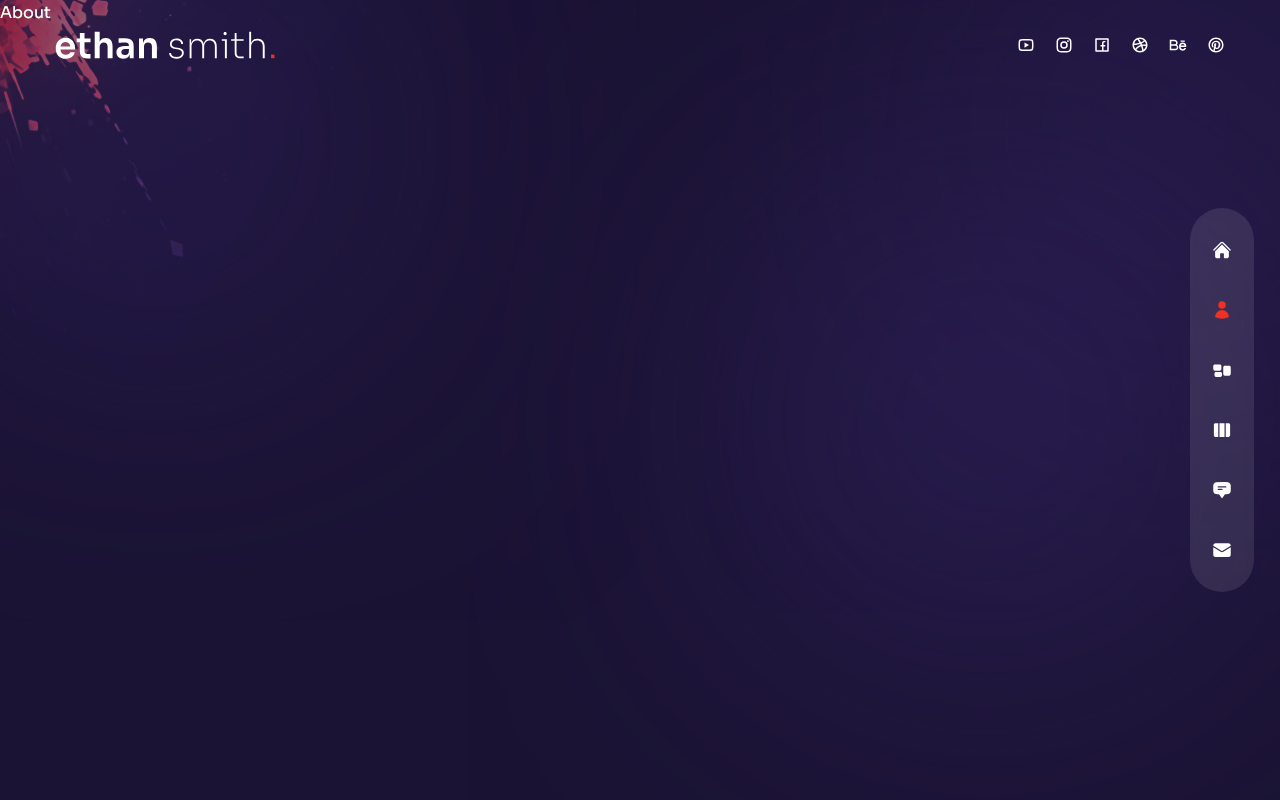
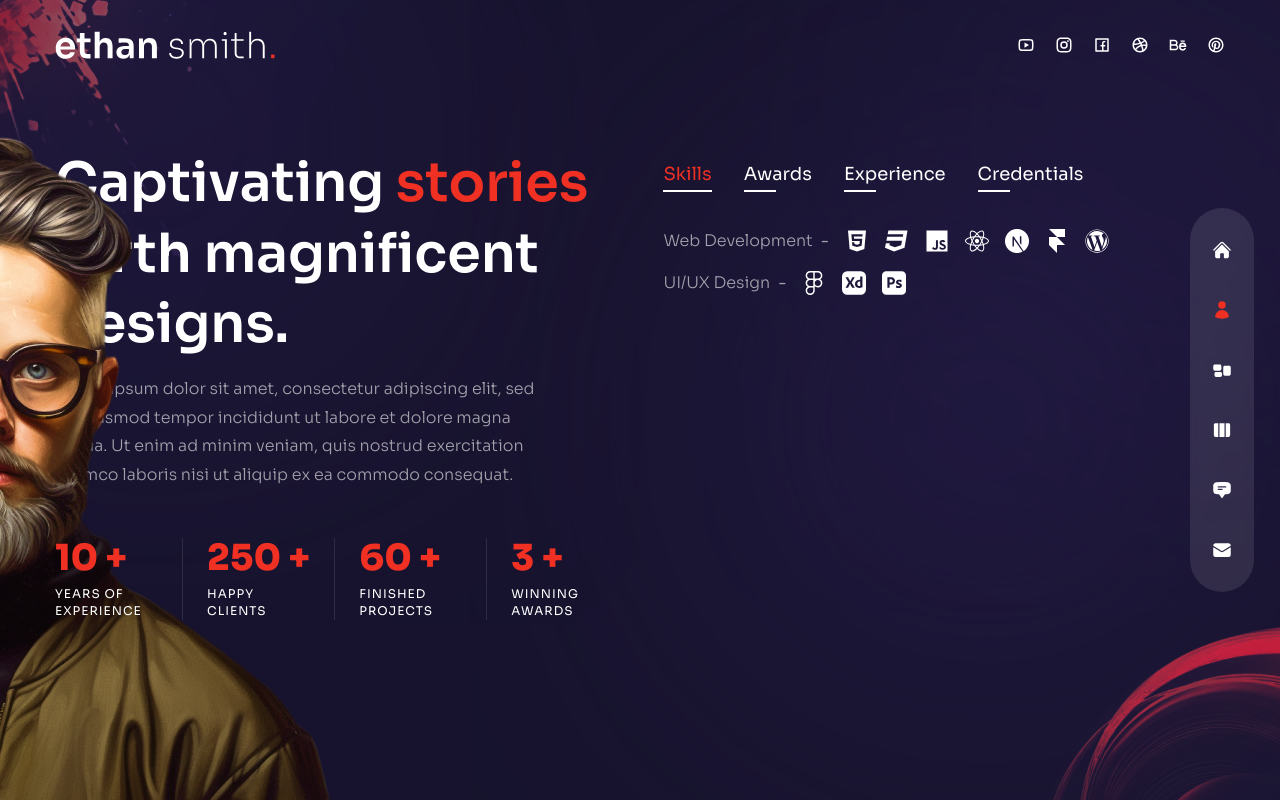
Before and after one commit to freetimezp/js-portfolio-22-web-dev, a Next.js app: page /about in a window 1280 px wide. Built offline with nearby package versions, Linux system fonts and the light colour scheme.

Commit message:
09. js-portfolio-22-web-dev. About Pages.

```diff
--- a/components/Circles.js
+++ b/components/Circles.js
@@ -1,5 +1,18 @@
+import Image from "next/image";
+
 const Circles = () => {
-  return <div>Circles</div>;
+  return (
+    <div className="w-[200px] xl:w-[300px] absolute -right-16 -bottom-2 mix-blend-color-dodge
+    animate-pulse duration-75 z-10">
+      <Image
+        src={'/circles.png'}
+        alt="circles"
+        width={260}
+        height={200}
+        className="w-full h-full"
+      />
+    </div>
+  );
 };
 
 export default Circles;
--- a/pages/about/index.js
+++ b/pages/about/index.js
@@ -1,8 +1,19 @@
+/* eslint-disable react/jsx-key */
+import React, { useState } from 'react';
+
+import { motion } from 'framer-motion';
+import { fadeIn } from '../../variants';
+
 import { FaHtml5, FaCss3, FaJs, FaReact, FaWordpress, FaFigma } from 'react-icons/fa';
 import { SiNextdotjs, SiFramer, SiAdobexd, SiAdobephotoshop } from 'react-icons/si';
 
+import Avatar from '../../components/Avatar';
+import Circles from '../../components/Circles';
+
+import CountUp from 'react-countup';
+
 //  data
-const aboutData = [
+export const aboutData = [
    {
       title: 'skills',
       info: [
@@ -74,7 +85,147 @@
 ];
 
 const About = () => {
-  return <div>About</div>;
+   const [index, setIndex] = useState(0);
+
+   return (
+      <div className='h-full bg-primary/30 py-32 text-center xl:text-left'>
+         <Circles />
+
+         <motion.div
+            className='hidden xl:flex absolute bottom-0 -left-[370px]'
+            variants={fadeIn('right', 0.2)}
+            initial="hidden"
+            animate="show"
+            exit="hidden"
+         >
+            <Avatar />
+         </motion.div>
+
+         <div className="container mx-auto h-full flex flex-col items-center xl:flex-row
+      gap-x-6">
+            <div className='flex-1 flex flex-col justify-center'>
+               <motion.h2
+                  variants={fadeIn('right', 0.2)}
+                  initial="hidden"
+                  animate="show"
+                  exit="hidden"
+                  className='h2'
+               >
+                  Captivating <span className='text-accent'>stories</span> birth magnificent designs.
+               </motion.h2>
+               <motion.p
+                  variants={fadeIn('right', 0.4)}
+                  initial="hidden"
+                  animate="show"
+                  exit="hidden"
+                  className='max-w-[500px] mx-auto xl:mx-0 mb-6 xl:mb-12 px-2 xl:px-0'
+               >
+                  Lorem ipsum dolor sit amet, consectetur adipiscing elit, sed
+                  do eiusmod tempor incididunt ut labore et dolore magna aliqua.
+                  Ut enim ad minim veniam, quis nostrud exercitation ullamco
+                  laboris nisi ut aliquip ex ea commodo consequat.
+               </motion.p>
+               <motion.div
+                  variants={fadeIn('right', 0.6)}
+                  initial="hidden"
+                  animate="show"
+                  exit="hidden"
+                  className='hidden md:flex md:max-w-xl xl:max-w-none mx-auto xl:mx-0 mb-8'
+               >
+                  <div className='flex flex-1 xl:gap-x-6'>
+                     <div className='relative flex-1 after:w-[1px] after:h-full after:bg-white/10
+                     after:absolute after:top-0 after:right-0'>
+                        <div className='text-2xl xl:text-4xl font-extrabold text-accent mb-2'>
+                           <CountUp start={0} end={10} duration={5} /> +
+                        </div>
+                        <div className='text-xs uppercase tracking-[1px] leading-[1.4] max-w-[100px]'>
+                           Years of experience
+                        </div>
+                     </div>
+
+                     <div className='relative flex-1 after:w-[1px] after:h-full after:bg-white/10
+                     after:absolute after:top-0 after:right-0'>
+                        <div className='text-2xl xl:text-4xl font-extrabold text-accent mb-2'>
+                           <CountUp start={0} end={250} duration={5} /> +
+                        </div>
+                        <div className='text-xs uppercase tracking-[1px] leading-[1.4] max-w-[100px]'>
+                           Happy Clients
+                        </div>
+                     </div>
+
+                     <div className='relative flex-1 after:w-[1px] after:h-full after:bg-white/10
+                     after:absolute after:top-0 after:right-0'>
+                        <div className='text-2xl xl:text-4xl font-extrabold text-accent mb-2'>
+                           <CountUp start={0} end={60} duration={2} /> +
+                        </div>
+                        <div className='text-xs uppercase tracking-[1px] leading-[1.4] max-w-[100px]'>
+                           Finished Projects
+                        </div>
+                     </div>
+
+                     <div className='relative flex-1'>
+                        <div className='text-2xl xl:text-4xl font-extrabold text-accent mb-2'>
+                           <CountUp start={0} end={3} duration={1} /> +
+                        </div>
+                        <div className='text-xs uppercase tracking-[1px] leading-[1.4] max-w-[100px]'>
+                           Winning Awards
+                        </div>
+                     </div>
+                  </div>
+               </motion.div>
+            </div>
+
+            <motion.div
+               variants={fadeIn('left', 0.4)}
+               initial="hidden"
+               animate="show"
+               exit="hidden"
+               className='flex flex-col w-full xl:max-w-[48%] h-[480px]'
+            >
+               <div className='flex gap-x-4 xl:gap-x-8 mx-auto xl:mx-0 mb-4'>
+                  {aboutData?.map((item, itemIndex) => (
+                     <div
+                        key={itemIndex}
+                        className={`cursor-pointer capitalize xl:text-lg relative after:w-8
+                after:h-[2px] after:bg-white after:absolute after:-bottom-1 after:left-0
+                ${index === itemIndex &&
+                           'text-accent after:w-[100%] after:bg-accent after:transition-all after:duration-300'}`}
+                        onClick={() => setIndex(itemIndex)}
+                     >
+                        {item.title}
+                     </div>
+                  ))}
+               </div>
+               <div className='py-2 xl:py-6 flex flex-col gap-y-2 xl:gap-y-4
+          items-center xl:items-start'>
+                  {aboutData[index].info.map((item, itemIndex) => (
+                     <div
+                        key={itemIndex}
+                        className='flex-1 flex flex-col md:flex-row max-w-max gap-x-2
+                        items-center text-white/60'
+                     >
+                        <div className='font-light mb-2 md:mb-0'>
+                           {item.title}
+                        </div>
+                        <div className='hidden md:flex'>-</div>
+                        <div>
+                           {item.stage}
+                        </div>
+
+                        <div className='flex gap-x-4'>
+                           {item.icons?.map((icon, itemIndex) => (
+                              <div className='text-2xl text-white' key={itemIndex}>
+                                 {icon}
+                              </div>
+                           ))}
+                        </div>
+                     </div>
+                  ))}
+               </div>
+            </motion.div>
+         </div>
+      </div>
+   );
 };
 
 export default About;
```
Lines whose indentation alone changed are shown as unchanged.
